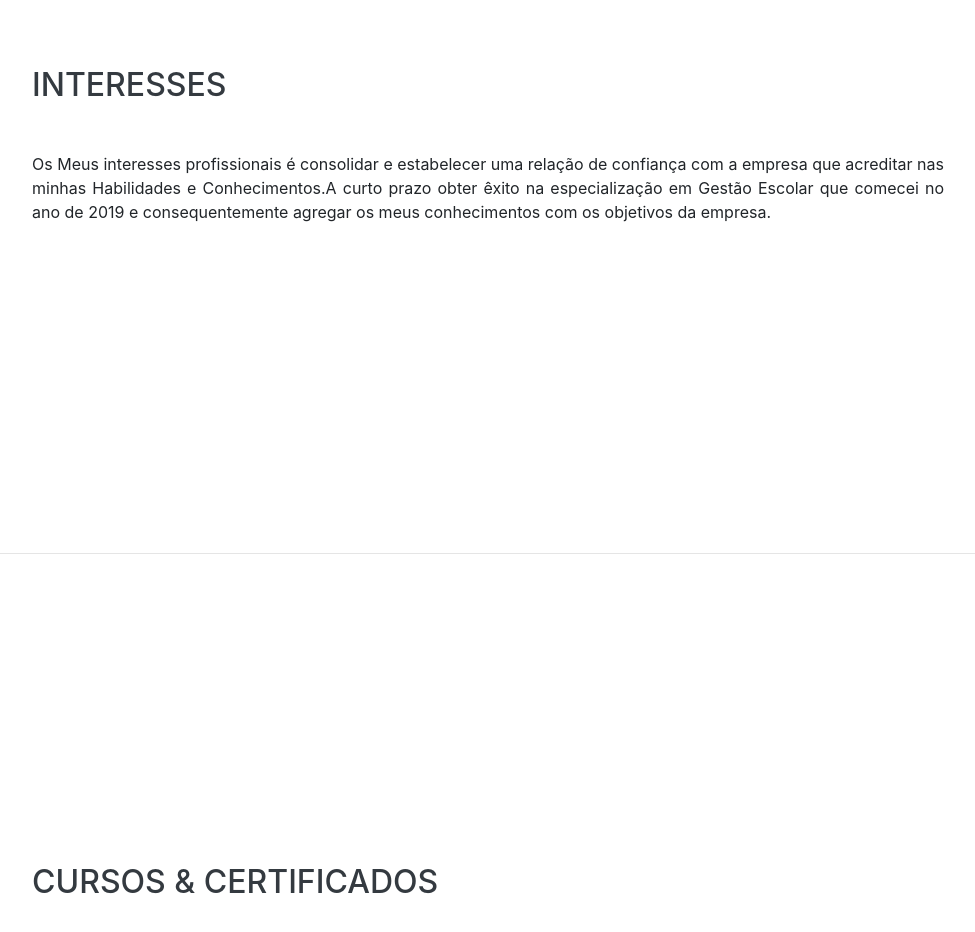
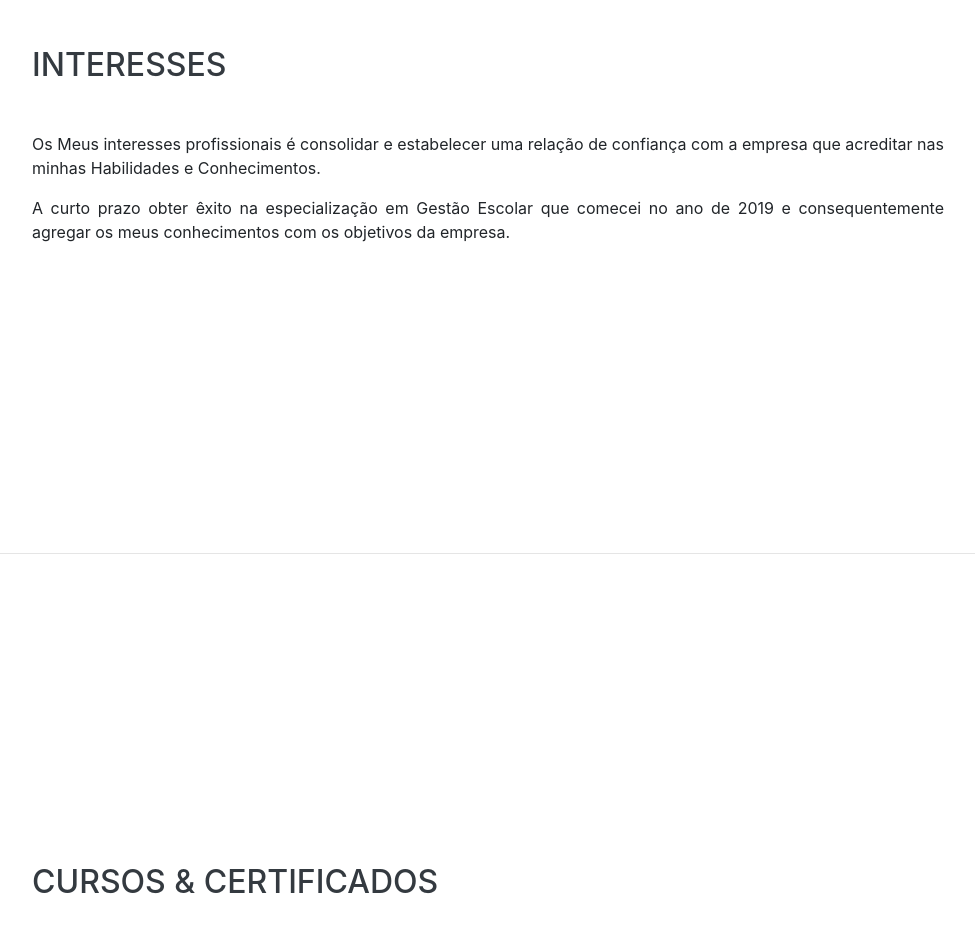
Before and after one commit to marinagarcia89/marinagarcia89.github.io, a website with bundled scripts: page pages/index.html in a window 1280 px wide. Shown: the part 3580-4512 px from the top of the page, without its empty margins (288-1263 px from the left). Built offline with nearby package versions, Linux system fonts and the light colour scheme; a web font is replaced by a local one.

Commit message:
ATUALIZARr

```diff
--- a/pages/index.html
+++ b/pages/index.html
@@ -276,7 +276,8 @@
     <section class="resume-section p-3 p-lg-5 d-flex align-items-center" id="interests">
       <div class="w-100">
         <h2 class="mb-5">INTERESSES</h2>
-        <p style="text-align: justify;">Os Meus interesses profissionais é consolidar e estabelecer uma relação de confiança com a empresa que acreditar nas minhas Habilidades e Conhecimentos.A curto prazo obter êxito na especialização em Gestão Escolar que comecei no ano de 2019 e consequentemente agregar os meus conhecimentos com os objetivos da empresa.</p>
+        <p style="text-align: justify;">Os Meus interesses profissionais é consolidar e estabelecer uma relação de confiança com a empresa que acreditar nas minhas Habilidades e  Conhecimentos.</p>
+        <p style="text-align: justify;"> A curto prazo obter êxito na especialização em Gestão Escolar que comecei no ano de 2019 e consequentemente agregar os meus conhecimentos com os objetivos da empresa.</p>
 
       </div>
     </section>
```
